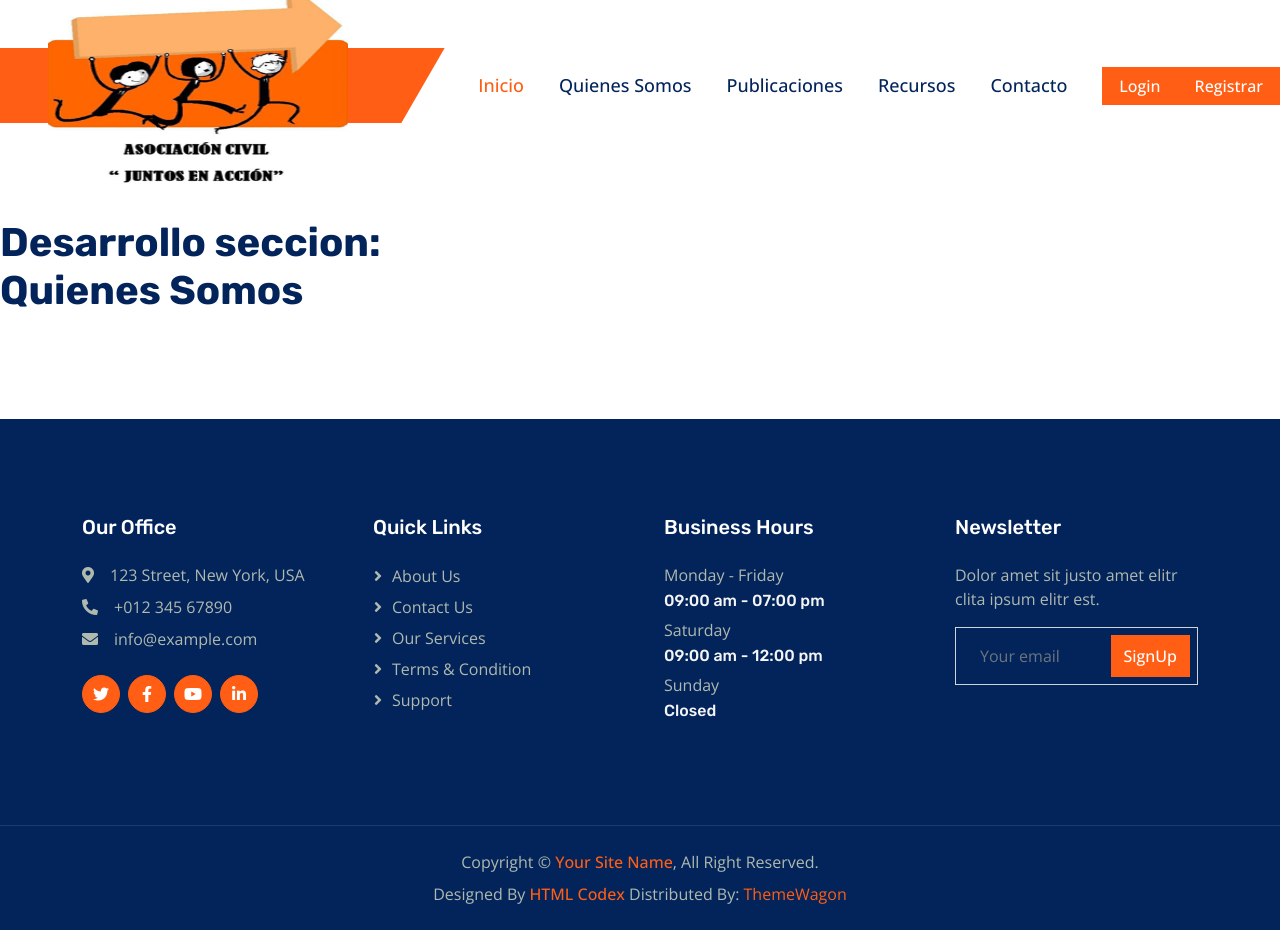
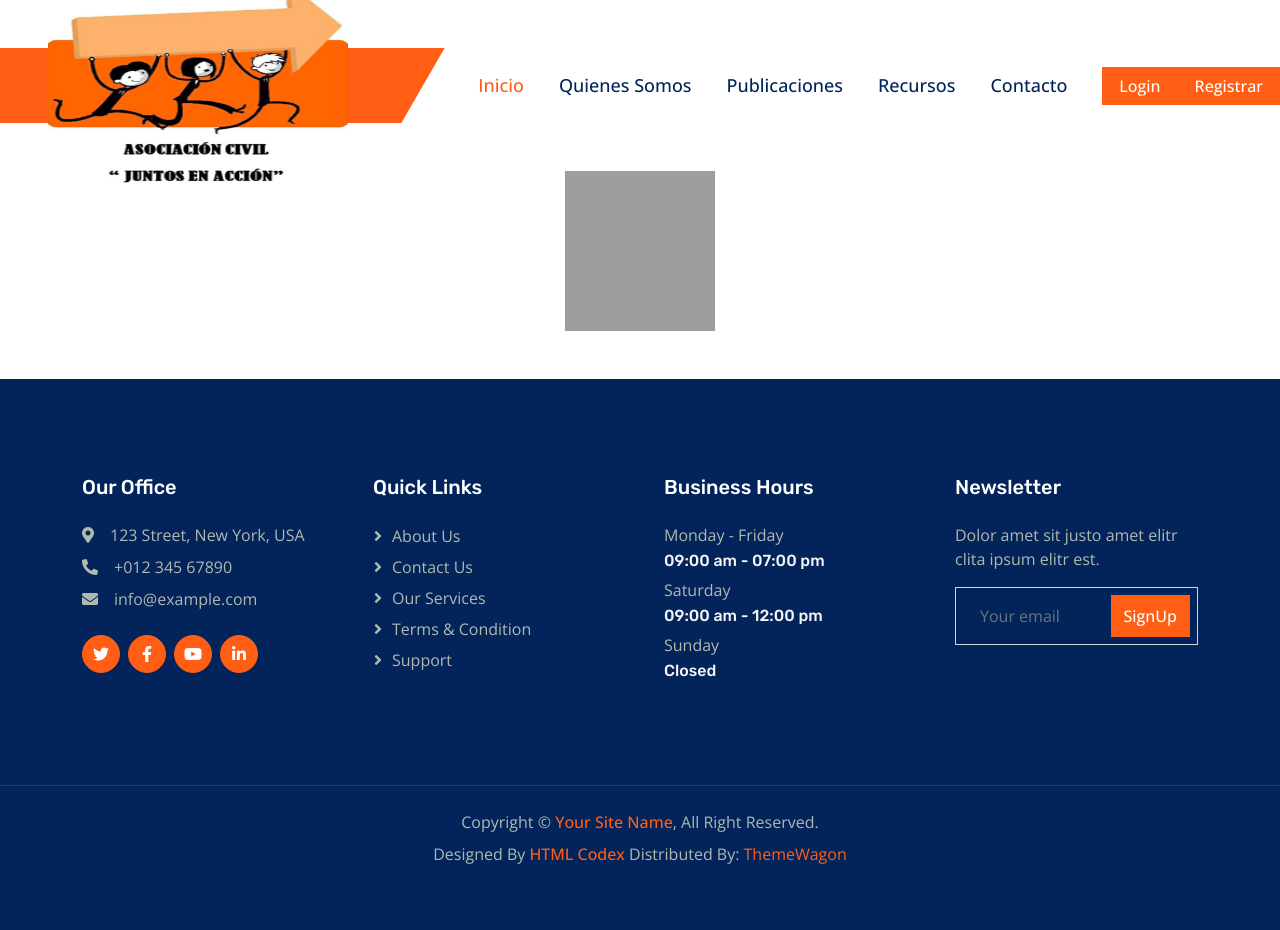
Before and after one commit to Federico19/Info_Proyecto, a Django app: template proyecto/templates/quienesSomos.html in a window 1280 px wide. After the commit the page ends 864 px from the top, so only its background shows below. Run offline with Django 3.2, Linux system fonts and the light colour scheme; the template is opened without the code that fills it, so the values that code supplies are empty; some libraries are stand-ins or nearby versions; grey boxes are pictures that could not be loaded.

Commit message:
quienesSomos

```diff
--- a/proyecto/proyecto/settings/base.py
+++ b/proyecto/proyecto/settings/base.py
@@ -42,6 +42,7 @@
     'apps.noticias',
     'apps.publicaciones',
     'apps.recursos',
+
 ]
 
 MIDDLEWARE = [
--- a/proyecto/templates/quienesSomos.html
+++ b/proyecto/templates/quienesSomos.html
@@ -1,10 +1,23 @@
 {% extends "base.html" %}
-{% block tituloBarraNavegacion %} Quienes Somos {% endblock %}
+{% block tituloBarraNavegacion %}Quienes Somos{% endblock %}
 
 {% block seccion %}
-  <br>
-  <br>
-  <h1>Desarrollo seccion: <br> Quienes Somos</h1>
-  <br>
-  <br>
+<!DOCTYPE html>
+<html>
+<head>
+  <meta charset="utf-8">
+  <meta name="viewport" content="width=device-width, initial-scale=1">
+  <title></title>
+</head>
+<body>
+
+    <div  style="text-align:center ;">
+        <img
+        src="n.jpg"
+        width="150px" height="160px" alt="">
+    </div>
+
+</body>
+</html>
+
   {% endblock %}
```
Also changed, not shown: proyecto/static/img/n.jpg (added).
